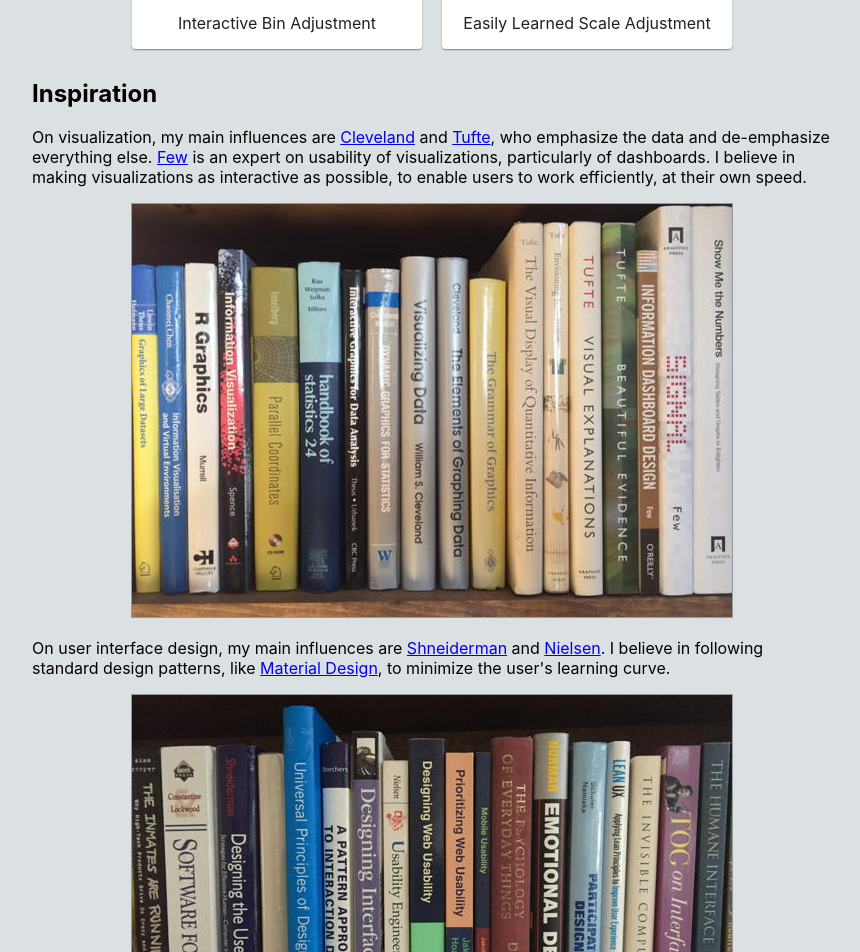
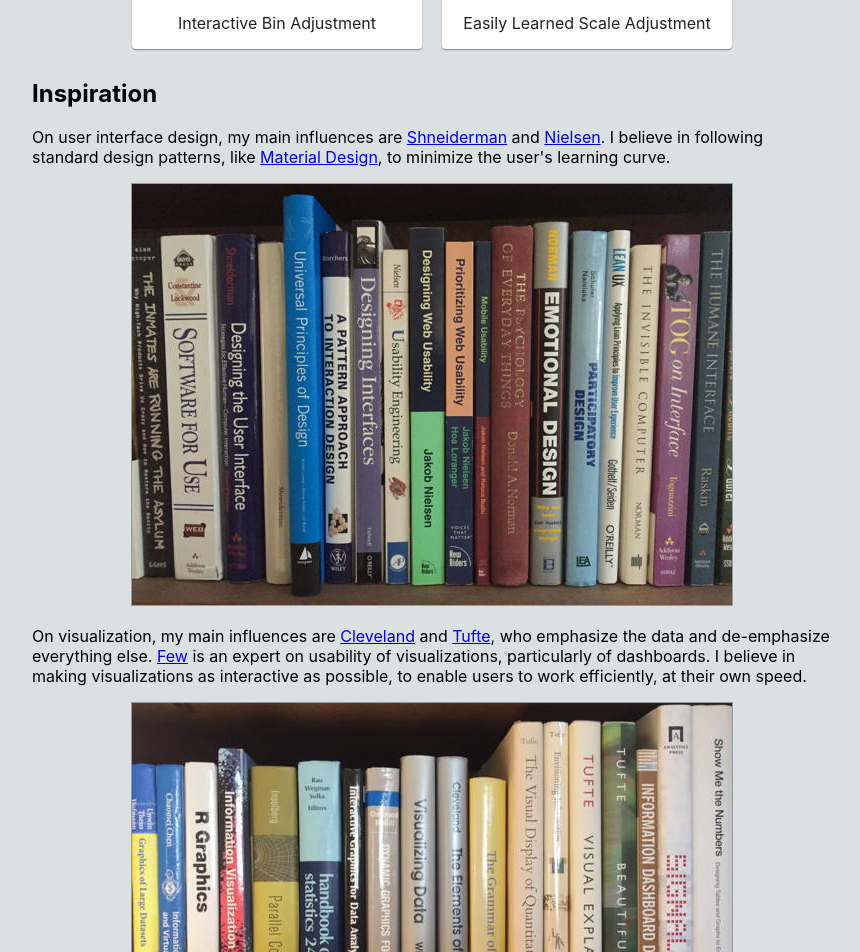
Before and after one commit to hemanrobinson/hemanrobinson.github.io, a React (Create React App) app: page / in a window 1280 px wide. Shown: the part 840-1792 px from the top of the page, without its empty margins (208-1068 px from the left). Built offline with nearby package versions, Linux system fonts and the light colour scheme.

Commit message:
consistent text

```diff
--- a/src/App.js
+++ b/src/App.js
@@ -33,16 +33,16 @@
             <div className="Description">
                 <h2>Inspiration</h2>
                 <p>
+                On user interface design, my main influences are <a href="http://www.cs.umd.edu/users/ben/">Shneiderman</a> and <a href="https://www.nngroup.com/people/jakob-nielsen/">Nielsen</a>.  I believe in following standard design patterns, like <a href="https://material.io">Material Design</a>, to minimize the user's learning curve.
+                </p>
+                <p className="center">
+                    <img title="Inspiration: Usability" alt="Inspiration: Usability" src="inspiration1.jpg"/>
+                </p>
+                <p>
                 On visualization, my main influences are <a href="https://www.stat.purdue.edu/~wsc/">Cleveland</a> and <a href="https://www.edwardtufte.com/tufte/">Tufte</a>, who emphasize the data and de-emphasize everything else.  <a href="https://www.perceptualedge.com">Few</a> is an expert on usability of visualizations, particularly of dashboards.  I believe in making visualizations as interactive as possible, to enable users to work efficiently, at their own speed.
                 </p>
                 <p className="center">
                     <img title="Inspiration: Visualization" alt="Inspiration: Visualization" src="inspiration0.jpg"/>
-                </p>
-                <p>
-                On user interface design, my main influences are <a href="http://www.cs.umd.edu/users/ben/">Shneiderman</a> and <a href="https://www.nngroup.com/people/jakob-nielsen/">Nielsen</a>.  I believe in following standard design patterns, like <a href="https://material.io">Material Design</a>, to minimize the user's learning curve.
-                </p>
-                <p className="center">
-                    <img title="Inspiration: Usability" alt="Inspiration: Usability" src="inspiration1.jpg"/>
                 </p>
                 <p>
                     Thanks for viewing!
```
